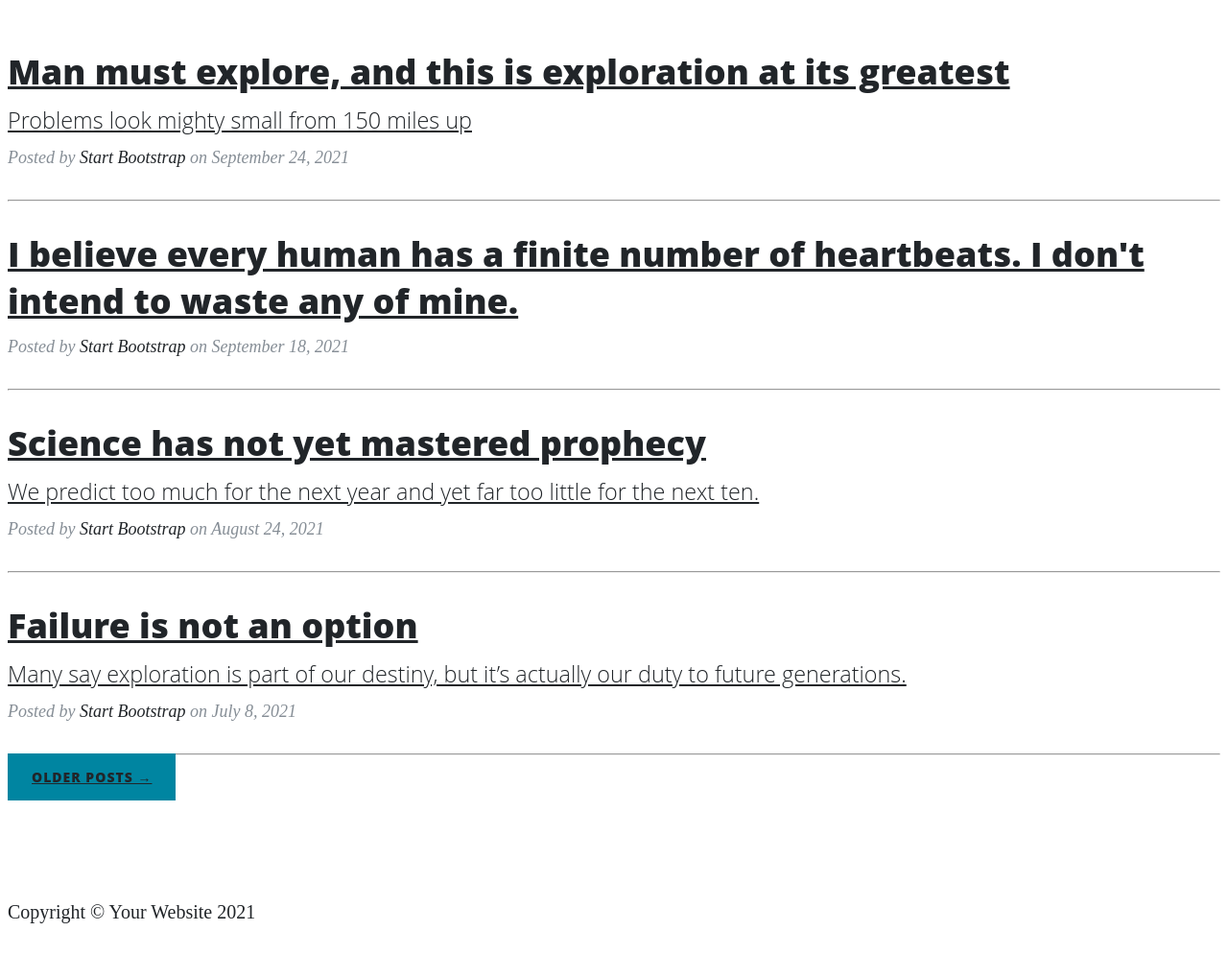
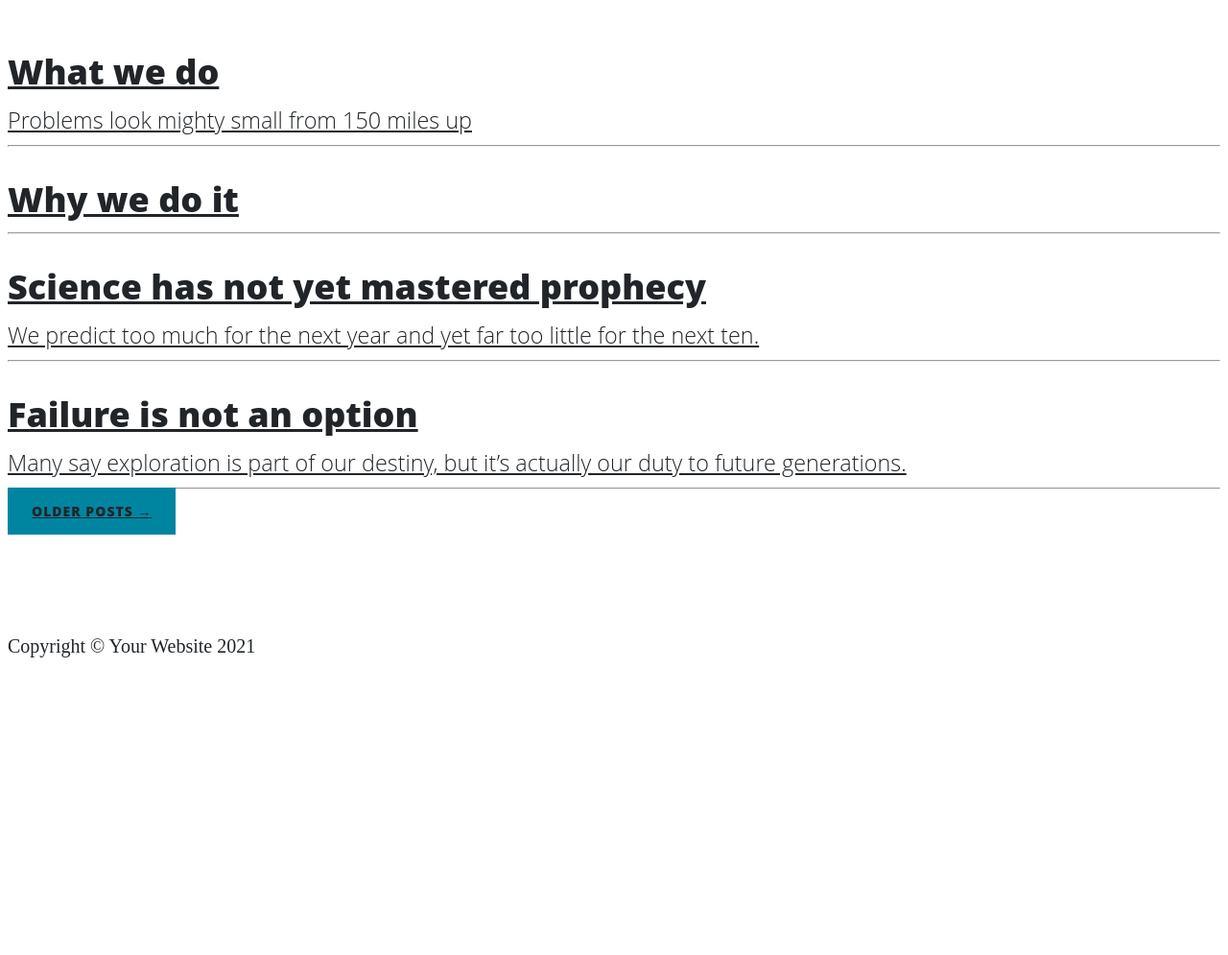
Before and after one commit to andna5980/myrecipes, a Python web app: template templates/index.html in a window 1280 px wide. Shown: the part 790-1785 px from the top of the page at 96% size. After the commit the page ends 1475 px from the top, so only its background shows below. Run offline with Jinja, Linux system fonts and the light colour scheme; the template is opened without the code that fills it, so the values that code supplies are empty.

Commit message:
update information in landing page

```diff
--- a/templates/index.html
+++ b/templates/index.html
@@ -6,25 +6,17 @@
             <!-- Post preview-->
             <div class="post-preview">
                 <a href="post.html">
-                    <h2 class="post-title">Man must explore, and this is exploration at its greatest</h2>
+                    <h2 class="post-title">What we do</h2>
                     <h3 class="post-subtitle">Problems look mighty small from 150 miles up</h3>
                 </a>
-                <p class="post-meta">
-                    Posted by
-                    <a href="#!">Start Bootstrap</a>
-                    on September 24, 2021
-                </p>
+
             </div>
             <!-- Divider-->
             <hr class="my-4" />
             <!-- Post preview-->
             <div class="post-preview">
-                <a href="post.html"><h2 class="post-title">I believe every human has a finite number of heartbeats. I don't intend to waste any of mine.</h2></a>
-                <p class="post-meta">
-                    Posted by
-                    <a href="#!">Start Bootstrap</a>
-                    on September 18, 2021
-                </p>
+                <a href="post.html"><h2 class="post-title">Why we do it</h2></a>
+
             </div>
             <!-- Divider-->
             <hr class="my-4" />
@@ -34,11 +26,7 @@
                     <h2 class="post-title">Science has not yet mastered prophecy</h2>
                     <h3 class="post-subtitle">We predict too much for the next year and yet far too little for the next ten.</h3>
                 </a>
-                <p class="post-meta">
-                    Posted by
-                    <a href="#!">Start Bootstrap</a>
-                    on August 24, 2021
-                </p>
+
             </div>
             <!-- Divider-->
             <hr class="my-4" />
@@ -48,11 +36,7 @@
                     <h2 class="post-title">Failure is not an option</h2>
                     <h3 class="post-subtitle">Many say exploration is part of our destiny, but it’s actually our duty to future generations.</h3>
                 </a>
-                <p class="post-meta">
-                    Posted by
-                    <a href="#!">Start Bootstrap</a>
-                    on July 8, 2021
-                </p>
+
             </div>
             <!-- Divider-->
             <hr class="my-4" />
```
